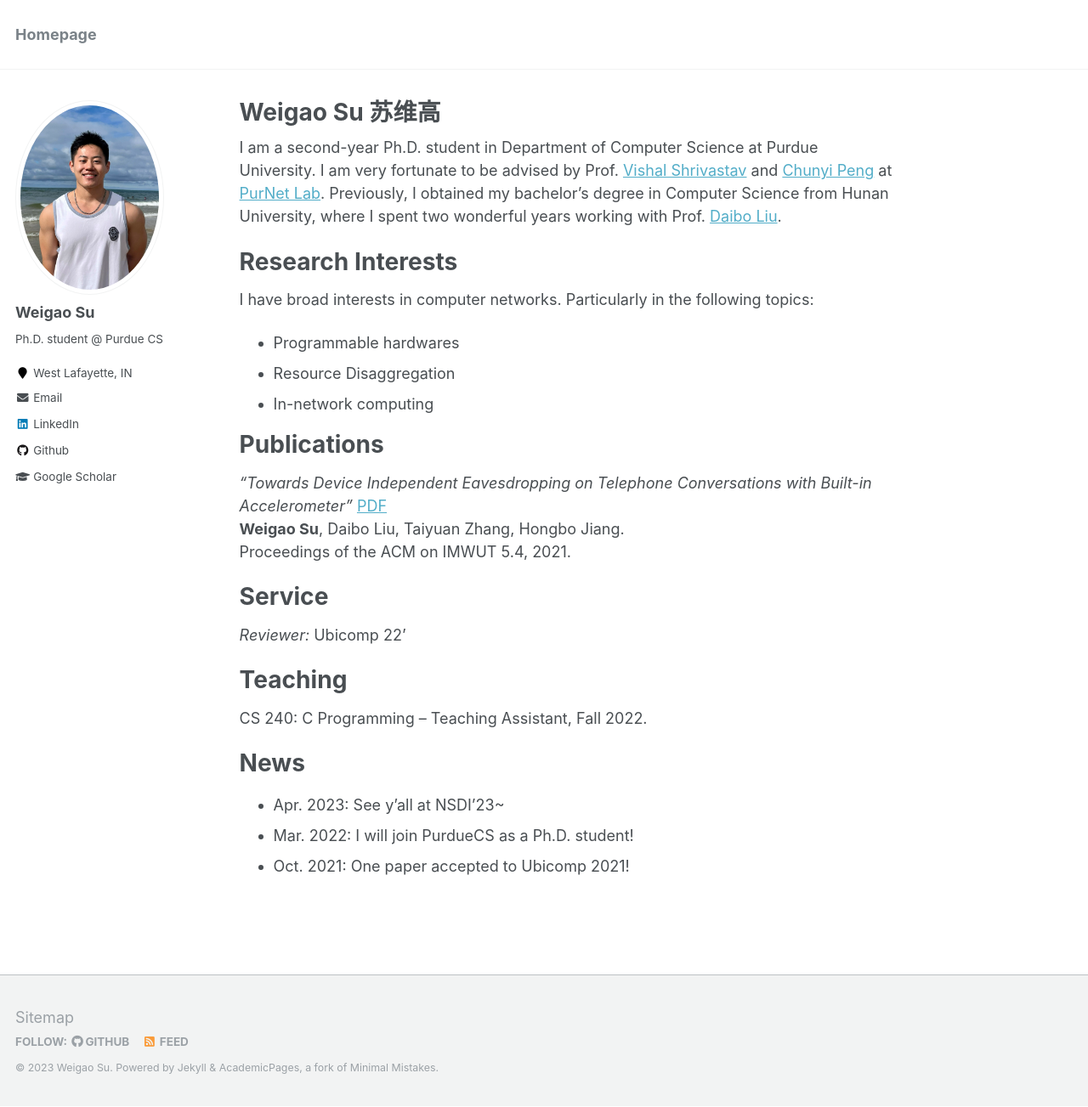
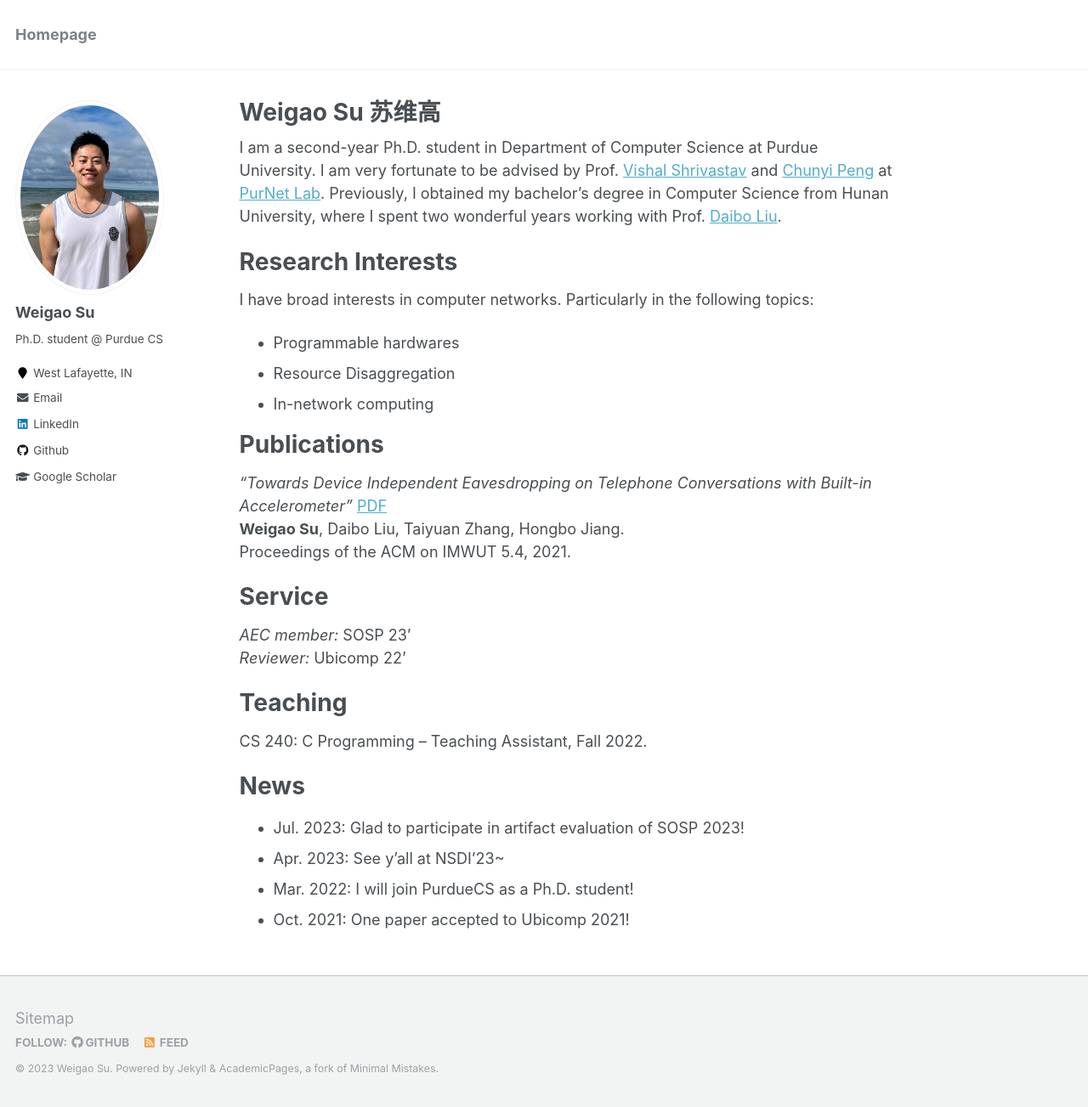
Before and after one commit to wegul/wegul.github.io, a Jekyll site: the page built from _pages/about.md, in a window 1280 px wide and 1303 px high. Shown: the whole window at 85% size. Built offline with Jekyll 4.4.1, drawn with Linux system fonts in a browser that asks for light colours.

Commit message:
Update about.md

```diff
--- a/_pages/about.md
+++ b/_pages/about.md
@@ -43,6 +43,7 @@ Proceedings of the ACM on IMWUT 5.4, 2021.
 
 Service
 =======
+*AEC member:* SOSP 23'
 *Reviewer:* Ubicomp 22'
 
 
@@ -55,6 +56,7 @@ CS 240: C Programming -- Teaching Assistant, Fall 2022.
 
 News
 ======
+* Jul. 2023: Glad to participate in artifact evaluation of SOSP 2023!
 * Apr. 2023: See y'all at NSDI'23~
 * Mar. 2022: I will join PurdueCS as a Ph.D. student!
 * Oct. 2021: One paper accepted to Ubicomp 2021!
```
